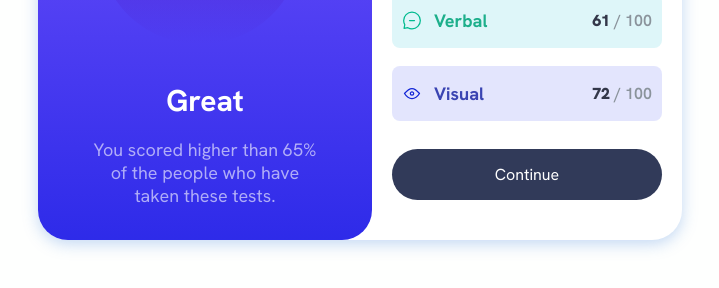
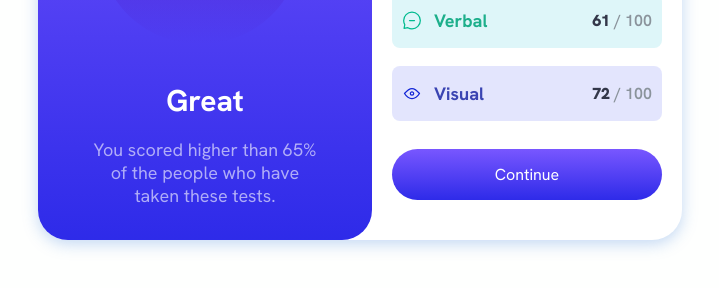
Before and after one commit to Phushyamithra/Results_component-FrontendMentor, a plain HTML site: page index.html in a window 1280 px wide. In both pictures the pointer is over the element "Continue". Shown: the part 402-690 px from the top of the page, without its empty margins (280-999 px from the left). Drawn offline with Linux system fonts and the light colour scheme.

Commit message:
Active state commit

```diff
--- a/styles.css
+++ b/styles.css
@@ -160,6 +160,13 @@ img {
   margin: 20px 0px; /* Adds some spacing */
 }
 
+.continue_button:hover {
+  background: linear-gradient(
+    to bottom,
+    hsl(252, 100%, 67%),
+    hsl(241, 81%, 54%)
+  );
+}
 strong {
   color: #333749;
   font-weight: 900;
```
